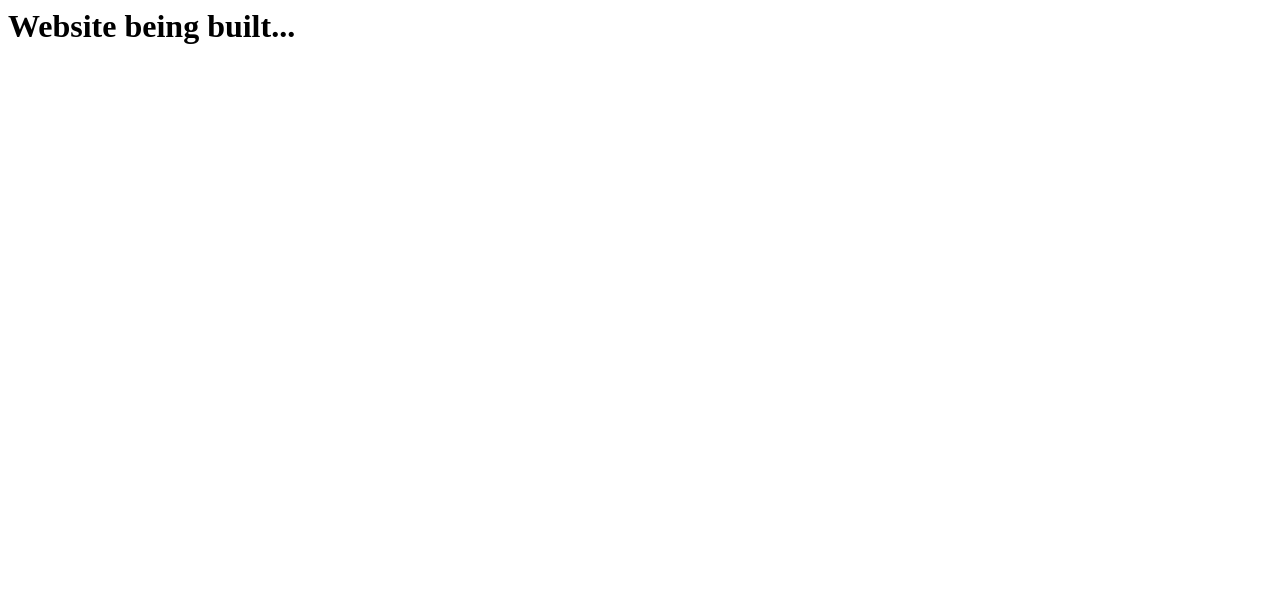
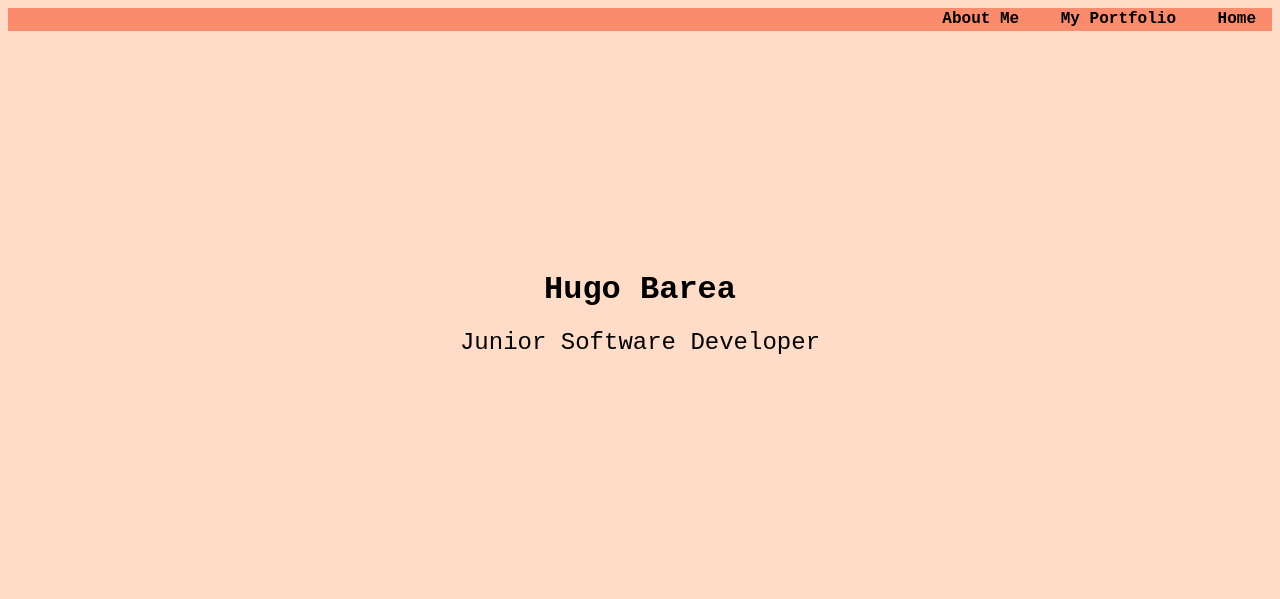
Before and after one commit to hugobarea/hugobarea.github.io, a plain HTML site: page index.html in a window 1280 px wide. Drawn offline with Linux system fonts and the light colour scheme; a web font is replaced by a local one.

Commit message:
Add index.html, style.css and background image and create a very basic prototype of the site

```diff
--- /dev/null
+++ b/css/style.css
@@ -0,0 +1,35 @@
+* {
+    font-family: 'Overpass Mono', monospace;
+}
+
+body {
+    background-image: url(../media/bg.jpg);
+    background-attachment: scroll;
+}
+
+#heading {
+    text-align: center;
+    margin: 30vh 0vh;
+}
+
+#heading h1 {
+    font-weight: 700;
+}
+
+#heading h2 {
+    font-weight: 300;
+}
+
+.navbar {
+    background-color: #fa6f4dbd;
+    padding: 0.3vh 0vh;
+    margin: 0;
+    text-align: right;
+}
+
+.navbar a {
+    color: black;
+    font-weight: 700;
+    padding: 1.25vw;
+    text-decoration: none;
+}
--- a/index.html
+++ b/index.html
@@ -1,5 +1,26 @@
-<html>
-  <body>
-    <h1>Website being built...</h1>
-  </body>
+<!DOCTYPE html>
+<html lang="en">
+<head>
+  <meta charset="UTF-8">
+  <meta http-equiv="X-UA-Compatible" content="IE=edge">
+  <meta name="viewport" content="width=device-width, initial-scale=1.0">
+  <title>Hugo Barea</title>
+  <link rel="preconnect" href="https://fonts.googleapis.com">
+<link rel="preconnect" href="https://fonts.gstatic.com" crossorigin>
+<link href="https://fonts.googleapis.com/css2?family=Overpass+Mono:wght@300;400;700&display=swap" rel="stylesheet">
+  <link rel="stylesheet" href="css/style.css">
+
+</head>
+<body>
+  <div class="navbar">
+    <a href="src/aboutme.html">About Me</a>
+    <a href="src/portfolio.html">My Portfolio</a>
+    <a href="#top">Home</a>
+  </div>
+
+  <div id="heading">
+    <h1>Hugo Barea</h1>
+    <h2>Junior Software Developer</h2>
+  </div>
+</body>
 </html>
```
Also changed, not shown: media/bg.jpg (added).
